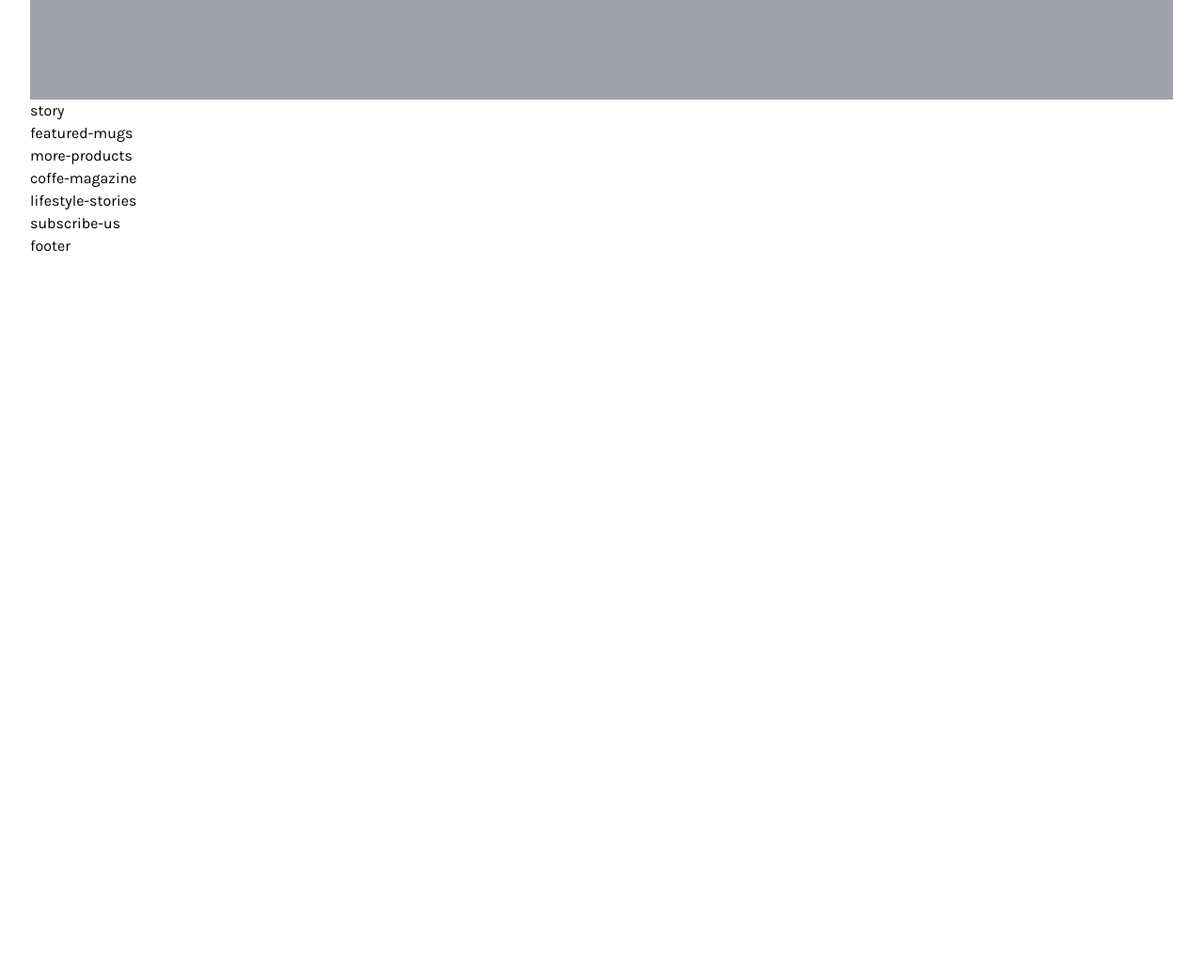
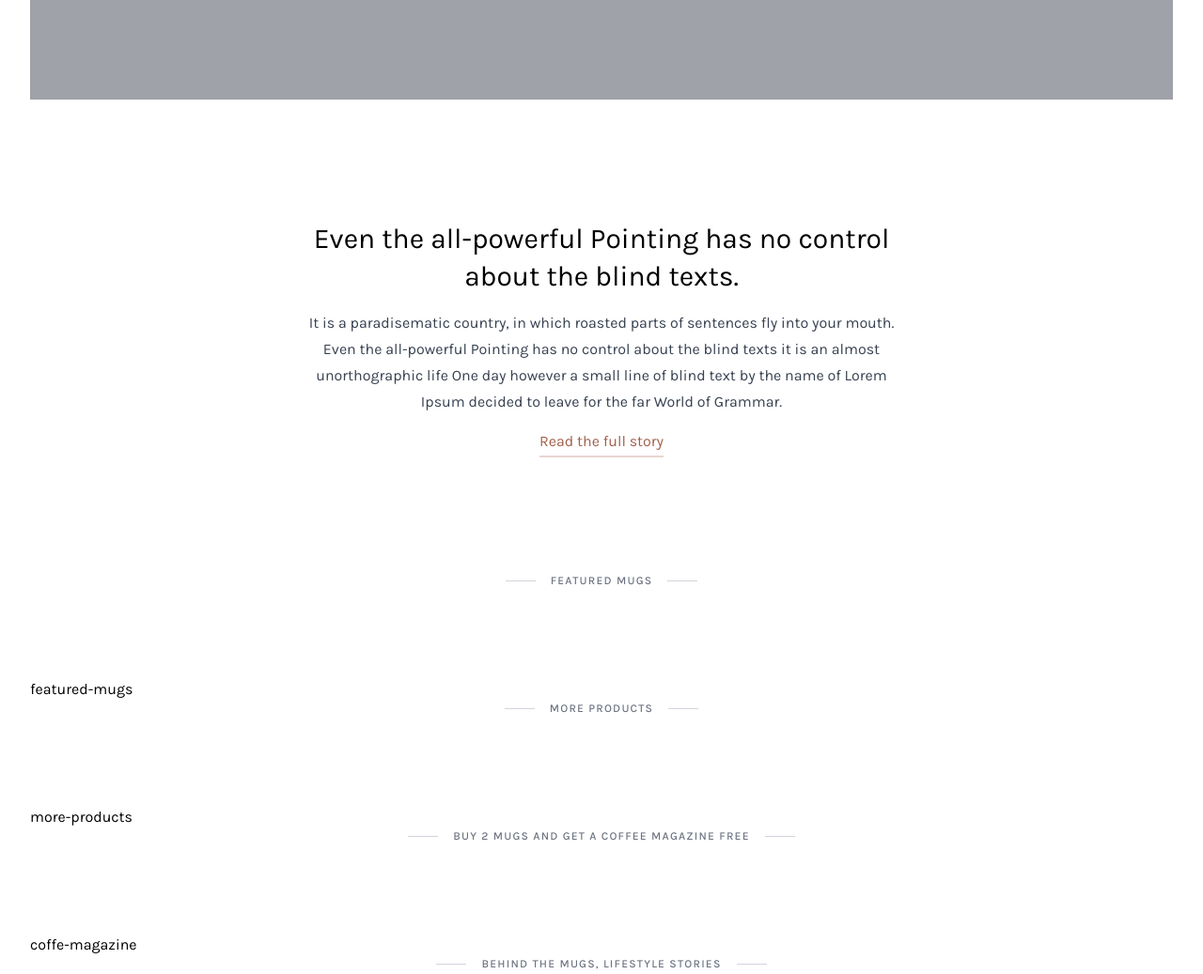
Before and after one commit to lethanhtong31071999/tailwind_coffee-style, a website: page src/index.html in a window 1280 px wide. Shown: the part 500-1537 px from the top of the page at 94% size. Before the commit the page ends 800 px from the top, so only its background shows below. Drawn offline with nearby package versions, Linux system fonts and the light colour scheme; files that its build step writes are made by us from their sources.

Commit message:
Add story-section and subheadline

```diff
--- a/src/index.html
+++ b/src/index.html
@@ -130,18 +130,71 @@
           </div>
           <!-- End slider -->
 
-          <div class="story">story</div>
+          <div class="story">
+            <div
+              class="w-full h-full flex flex-col justify-center items-center"
+            >
+              <div
+                class="text-center py-32 px-8 sm:px-16 md:px-32 lg:px-64 xl:px-72"
+              >
+                <h2 class="font-normal text-3xl mb-4 leading-10">
+                  Even the all-powerful Pointing has no control about the blind
+                  texts.
+                </h2>
+                <p class="mb-4 text-gray-700 leading-7">
+                  It is a paradisematic country, in which roasted parts of
+                  sentences fly into your mouth.<br />Even the all-powerful
+                  Pointing has no control about the blind texts it is an almost
+                  unorthographic life One day however a small line of blind text
+                  by the name of Lorem Ipsum decided to leave for the far World
+                  of Grammar.
+                </p>
+                <div>
+                  <a
+                    href="#"
+                    class="text-coffee-400 hover:text-coffee-600 relative after:absolute after:-bottom-2 after:left-0 after:bg-coffee-50 hover:after:bg-coffee-200 after:h-0.5 after:w-full after:transition-all after:ease-in-out after:duration-400"
+                  >
+                    Read the full story
+                  </a>
+                </div>
+              </div>
+            </div>
+          </div>
           <!-- End story -->
 
+          <div class="ct-subheadline">
+            <div class="ct-subheadline-deco-line"></div>
+            <div class="ct-subheadline-label">Featured Mugs</div>
+            <div class="ct-subheadline-deco-line w-8 h-px bg-gray-300"></div>
+          </div>
           <div class="featured-mugs">featured-mugs</div>
           <!-- End featured-mugs -->
 
+          <div class="ct-subheadline">
+            <div class="ct-subheadline-deco-line"></div>
+            <div class="ct-subheadline-label">More Products</div>
+            <div class="ct-subheadline-deco-line w-8 h-px bg-gray-300"></div>
+          </div>
           <div class="more-products">more-products</div>
           <!-- End more-products -->
 
+          <div class="ct-subheadline">
+            <div class="ct-subheadline-deco-line"></div>
+            <div class="ct-subheadline-label">
+              BUY 2 MUGS AND GET A COFFEE MAGAZINE FREE
+            </div>
+            <div class="ct-subheadline-deco-line w-8 h-px bg-gray-300"></div>
+          </div>
           <div class="coffe-magazine">coffe-magazine</div>
           <!-- End coffe-magazine -->
 
+          <div class="ct-subheadline">
+            <div class="ct-subheadline-deco-line"></div>
+            <div class="ct-subheadline-label">
+              BEHIND THE MUGS, LIFESTYLE STORIES
+            </div>
+            <div class="ct-subheadline-deco-line w-8 h-px bg-gray-300"></div>
+          </div>
           <div class="lifestyle-stories">lifestyle-stories</div>
           <!-- End lifestyle-stories -->
 
--- a/src/input.css
+++ b/src/input.css
@@ -6,7 +6,7 @@
 /* ct means custom */
 .ct-top-menu-item {
   @apply cursor-pointer py-1 hover:text-gray-800 relative
-        lg:after:absolute lg:after:bottom-0 lg:after:left-0 lg:after:bg-light-coffee lg:after:h-0.5 lg:after:w-0
+        lg:after:absolute lg:after:bottom-0 lg:after:left-0 lg:after:bg-coffee-200 lg:after:h-0.5 lg:after:w-0
         hover:after:w-full lg:after:transition-all lg:after:ease-in-out lg:after:duration-300;
 }
 
@@ -25,3 +25,15 @@
 .ct-topmenu-expanded {
   @apply absolute top-10 z-50 w-full text-center bg-white animate-slideDown py-4;
 }
+
+.ct-subheadline {
+  @apply flex items-center justify-center mb-24;
+}
+
+.ct-subheadline-label {
+  @apply uppercase mx-4 tracking-widest text-gray-500 font-medium text-xs text-center;
+}
+
+.ct-subheadline-deco-line {
+  @apply w-8 h-px bg-gray-300;
+}
--- a/tailwind.config.js
+++ b/tailwind.config.js
@@ -4,7 +4,12 @@ module.exports = {
   theme: {
     extend: {
       colors: {
-        "light-coffee": "#C89594",
+        coffee: {
+          50: "#E8D6D0",
+          200: "#C89594",
+          400: "#A25F4B",
+          600: "#744838",
+        },
       },
       fontFamily: {
         Karla: ["Karla", "sans-serif"],
```
